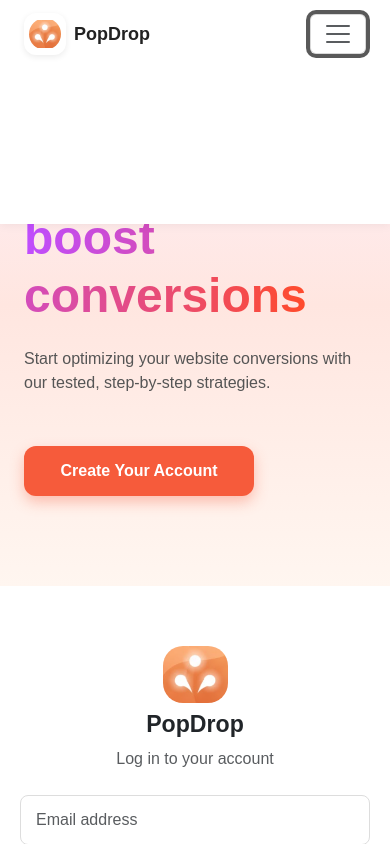
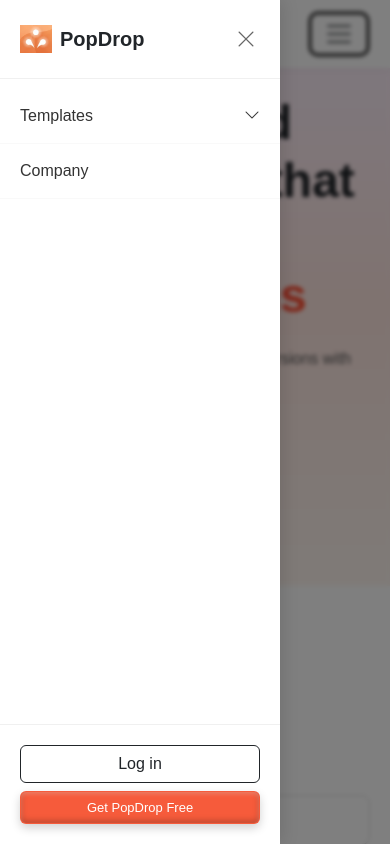
Before and after one commit to sureshdulupolai/PopDrop, a React (Vite) app in the folder frontend/: page /login in a window 390 px wide. Both pictures are taken after a click on the button 338 px from the left and 34 px from the top of the page. Shown: the top 844 px of the page. Built offline with nearby package versions, Linux system fonts and the light colour scheme.

Commit message:
adding updates on customize navbar

```diff
--- a/frontend/src/components/Navbar/Navbar.css
+++ b/frontend/src/components/Navbar/Navbar.css
@@ -12,7 +12,7 @@
   height: 42px;
   background: #fff;
   border-radius: 12px;
-  box-shadow: 0 2px 6px rgba(0,0,0,0.08);
+  box-shadow: 0 2px 6px rgba(0, 0, 0, 0.08);
   display: flex;
   align-items: center;
   justify-content: center;
@@ -84,22 +84,224 @@
   background: #e14c2f !important;
 }
 
-/* Mobile Responsive */
+/* Mobile Responsive (Old styles removed, new sidebar logic below) */
 @media (max-width: 992px) {
-  .left-menu {
-    margin-left: 0;
+  /* Sidebar Logic handles layout now */
 }
 
-  .navbar-nav {
-    margin-top: 15px;
-    gap: 10px;
+/* ===== Templates Dropdown (Restored) ===== */
+.custom-dropdown {
+  position: relative;
 }
 
-  .right-buttons {
-    margin-left: 0 !important;
+.dropdown-btn {
+  background: none;
+  border: none;
+  color: #555;
+  font-size: 15px;
+  cursor: pointer;
 }
+
+.custom-dropdown-menu {
+  position: absolute;
+  top: 140%;
+  left: 0;
+  width: 300px;
+  background: #fff;
+  border-radius: 14px;
+  padding: 10px;
+  box-shadow: 0 20px 40px rgba(0, 0, 0, 0.15);
+  opacity: 0;
+  visibility: hidden;
+  transform: translateY(10px);
+  transition: all 0.25s ease;
+  z-index: 9999;
+}
+
+/* Open state */
+.custom-dropdown.open .custom-dropdown-menu {
+  opacity: 1;
+  visibility: visible;
+  transform: translateY(0);
+}
+
+/* Items */
+.custom-dropdown-menu .dropdown-item {
+  display: flex;
+  gap: 10px;
+  padding: 6px 10px;
+  border-radius: 10px;
+  transition: 0.2s;
+}
+
+.custom-dropdown-menu .dropdown-item i {
+  font-size: 22px;
+  color: #f65b3b;
+}
+
+.custom-dropdown-menu .dropdown-item strong {
+  font-size: 14px;
+}
+
+.custom-dropdown-menu .dropdown-item span {
+  font-size: 12px;
+  color: #6b7280;
+}
+
+.custom-dropdown-menu .dropdown-item:hover {
+  background: #f8fafc;
+}
+
+.content-div {
+  position: relative;
+  top: 3px;
 }
 
 body {
   padding-top: 85px;
 }
+
+/* =========================================
+   📱 MOBILE SIDEBAR STYLES
+   ========================================= */
+
+/* Overlay */
+.mobile-overlay {
+  position: fixed;
+  top: 0;
+  left: 0;
+  width: 100%;
+  height: 100%;
+  background: rgba(0, 0, 0, 0.5);
+  backdrop-filter: blur(2px);
+  z-index: 10000;
+  opacity: 0;
+  visibility: hidden;
+  transition: all 0.3s ease;
+}
+
+.mobile-overlay.show {
+  opacity: 1;
+  visibility: visible;
+}
+
+/* Sidebar Drawer */
+.mobile-sidebar {
+  position: fixed;
+  top: 0;
+  left: 0;
+  width: 280px;
+  height: 100vh;
+  background: #ffffff;
+  z-index: 10001;
+  transform: translateX(-100%);
+  transition: transform 0.3s cubic-bezier(0.4, 0, 0.2, 1);
+  box-shadow: 4px 0 15px rgba(0, 0, 0, 0.1);
+  display: flex;
+  flex-direction: column;
+}
+
+.mobile-sidebar.open {
+  transform: translateX(0);
+}
+
+/* Header */
+.sidebar-header {
+  padding: 20px;
+  display: flex;
+  align-items: center;
+  justify-content: space-between;
+  border-bottom: 1px solid #f0f0f0;
+}
+
+.close-btn {
+  background: none;
+  border: none;
+  font-size: 20px;
+  color: #666;
+  cursor: pointer;
+  padding: 4px;
+}
+
+/* Content */
+.sidebar-content {
+  flex: 1;
+  overflow-y: auto;
+  padding: 10px 0;
+}
+
+.sidebar-menu {
+  list-style: none;
+  padding: 0;
+  margin: 0;
+}
+
+.sidebar-item {
+  border-bottom: 1px solid #f9f9f9;
+}
+
+.sidebar-link {
+  padding: 15px 20px;
+  display: block;
+  color: #333;
+  font-weight: 500;
+  font-size: 16px;
+  text-decoration: none;
+  cursor: pointer;
+}
+
+.sidebar-link:hover {
+  background: #fafafa;
+  color: #000;
+}
+
+/* Templates Accordion */
+.mobile-accordion {
+  max-height: 0;
+  overflow: hidden;
+  transition: max-height 0.3s ease-out;
+  background: #fcfcfc;
+}
+
+.mobile-accordion.expanded {
+  max-height: 300px;
+  /* enough for 4 items */
+  border-top: 1px solid #f0f0f0;
+  border-bottom: 1px solid #f0f0f0;
+}
+
+.mobile-accordion .sub-item {
+  padding: 12px 20px 12px 35px;
+  font-size: 14px;
+  color: #555;
+  cursor: pointer;
+}
+
+.mobile-accordion .sub-item:hover {
+  background: #f0f0f0;
+  color: #000;
+}
+
+.transition-icon {
+  transition: transform 0.3s ease;
+}
+
+.rotate-180 {
+  transform: rotate(180deg);
+}
+
+/* Footer */
+.sidebar-footer {
+  padding: 20px;
+  border-top: 1px solid #f0f0f0;
+  background: #fff;
+}
+
+/* Hide Sidebar on Desktop */
+@media (min-width: 992px) {
+
+  .mobile-sidebar,
+  .mobile-overlay {
+    display: none !important;
+  }
+}
--- a/frontend/src/components/Navbar/Navbar.jsx
+++ b/frontend/src/components/Navbar/Navbar.jsx
@@ -1,5 +1,5 @@
 import { useNavigate, Link } from "react-router-dom";
-import { useState } from "react";
+import { useState, useEffect } from "react";
 import logo from "../../assets/logo.png";
 import "bootstrap-icons/font/bootstrap-icons.css";
 import "./Navbar.css";
@@ -7,7 +7,33 @@
 export default function Navbar({ isLoggedIn, onLogout, userRole }) {
   const navigate = useNavigate();
   const [showTemplates, setShowTemplates] = useState(false);
-  // console.log(userRole);
+
+  // 📱 Mobile Sidebar State
+  const [isSidebarOpen, setIsSidebarOpen] = useState(false);
+  const [isMobileTemplatesOpen, setIsMobileTemplatesOpen] = useState(false);
+
+  // 🔒 Lock Body Scroll when Sidebar is Open
+  useEffect(() => {
+    if (isSidebarOpen) {
+      document.body.style.overflow = "hidden";
+    } else {
+      document.body.style.overflow = "unset";
+    }
+    return () => {
+      document.body.style.overflow = "unset";
+    };
+  }, [isSidebarOpen]);
+
+  const closeSidebar = () => {
+    setIsSidebarOpen(false);
+    setIsMobileTemplatesOpen(false); // Reset accordion
+  };
+
+  const handleMobileLinkClick = (path) => {
+    navigate(path);
+    closeSidebar();
+  };
+
   return (
     <>
       <nav className="navbar navbar-expand-lg custom-navbar fixed-top">
@@ -21,17 +47,17 @@
             <span className="fw-semibold brand-name">PopDrop</span>
           </Link>
 
-          {/* Mobile Toggle */}
+          {/* 🍔 Mobile Hamburger (Custom Click) */}
           <button
-            className="navbar-toggler"
+            className="navbar-toggler border-0"
             type="button"
-            data-bs-toggle="collapse"
-            data-bs-target="#popdropNav"
+            onClick={() => setIsSidebarOpen(true)}
           >
             <span className="navbar-toggler-icon"></span>
           </button>
 
-          <div className="collapse navbar-collapse" id="popdropNav">
+          {/* 🖥️ Desktop Menu (Hidden on Mobile) */}
+          <div className="collapse navbar-collapse d-none d-lg-block" id="popdropNav">
 
             {/* Left Menu */}
             <ul className="navbar-nav left-menu gap-lg-4 align-items-lg-center">
@@ -132,77 +158,114 @@
         </div>
       </nav>
 
-      <style>
-        {`
-/* ===== Templates Dropdown ===== */
-.custom-dropdown {
-  position: relative;
-}
+      {/* 📱 Mobile Sidebar Overlay */}
+      <div
+        className={`mobile-overlay ${isSidebarOpen ? "show" : ""}`}
+        onClick={closeSidebar}
+      ></div>
 
-.dropdown-btn {
-  background: none;
-  border: none;
-  color: #555;
-  font-size: 15px;
-  cursor: pointer;
-}
+      {/* 📱 Mobile Sidebar Drawer */}
+      <div className={`mobile-sidebar ${isSidebarOpen ? "open" : ""}`}>
 
-.custom-dropdown-menu {
-  position: absolute;
-  top: 140%;
-  left: 0;
-  width: 300px;
-  background: #fff;
-  border-radius: 14px;
-  padding: 10px;
-  box-shadow: 0 20px 40px rgba(0,0,0,0.15);
-  opacity: 0;
-  visibility: hidden;
-  transform: translateY(10px);
-  transition: all 0.25s ease;
-  z-index: 9999;
-}
+        {/* Header */}
+        <div className="sidebar-header">
+          <div className="d-flex align-items-center gap-2">
+            <img src={logo} alt="PopDrop" width="32" />
+            <span className="fw-bold fs-5">PopDrop</span>
+          </div>
+          <button className="close-btn" onClick={closeSidebar}>
+            <i className="bi bi-x-lg"></i>
+          </button>
+        </div>
 
-/* Open state */
-.custom-dropdown.open .custom-dropdown-menu {
-  opacity: 1;
-  visibility: visible;
-  transform: translateY(0);
-}
+        {/* Scrollable Content */}
+        <div className="sidebar-content">
 
-/* Items */
-.custom-dropdown-menu .dropdown-item {
-  display: flex;
-  gap: 10px;
-  padding: 6px 10px;
-  border-radius: 10px;
-  transition: 0.2s;
-}
+          <ul className="sidebar-menu">
 
-.custom-dropdown-menu .dropdown-item i {
-  font-size: 22px;
-  color: #f65b3b;
-}
+            {/* Templates Accordion */}
+            <li className="sidebar-item">
+              <div
+                className="sidebar-link d-flex justify-content-between align-items-center"
+                onClick={() => setIsMobileTemplatesOpen(!isMobileTemplatesOpen)}
+              >
+                <span>Templates</span>
+                <i className={`bi bi-chevron-down transition-icon ${isMobileTemplatesOpen ? "rotate-180" : ""}`}></i>
+              </div>
 
-.custom-dropdown-menu .dropdown-item strong {
-  font-size: 14px;
-}
+              {/* Accordion Body */}
+              <div className={`mobile-accordion ${isMobileTemplatesOpen ? "expanded" : ""}`}>
+                <div onClick={() => handleMobileLinkClick("/templates/gallery")} className="sub-item">
+                  <i className="bi bi-code-slash me-2"></i> Gallery
+                </div>
 
-.custom-dropdown-menu .dropdown-item span {
-  font-size: 12px;
-  color: #6b7280;
-}
+                {isLoggedIn && (userRole === "designer" || userRole === "developer") && (
+                  <div onClick={() => handleMobileLinkClick("/templates/upload")} className="sub-item">
+                    <i className="bi bi-cloud-upload me-2"></i> Upload
+                  </div>
+                )}
 
-.custom-dropdown-menu .dropdown-item:hover {
-  background: #f8fafc;
-  // transform: translateX(4px);
-}
-.content-div{
-position: relative;
-top: 3px;
-}
-        `}
-      </style>
+                <div onClick={() => handleMobileLinkClick("/template/subscriptions")} className="sub-item">
+                  <i className="bi bi-credit-card me-2"></i> Subscription
+                </div>
+
+                {isLoggedIn && (userRole === "designer" || userRole === "developer") && (
+                  <div onClick={() => handleMobileLinkClick("/my/templates")} className="sub-item">
+                    <i className="bi bi-person-circle me-2"></i> My Profile
+                  </div>
+                )}
+              </div>
+            </li>
+
+            <li className="sidebar-item">
+              <div className="sidebar-link" onClick={() => handleMobileLinkClick("/company")}>
+                Company
+              </div>
+            </li>
+
+            {isLoggedIn && (
+              <>
+                <li className="sidebar-item">
+                  <div className="sidebar-link" onClick={() => handleMobileLinkClick("/review")}>
+                    Review
+                  </div>
+                </li>
+                <li className="sidebar-item">
+                  <div className="sidebar-link" onClick={() => handleMobileLinkClick("/contact-us")}>
+                    Contact
+                  </div>
+                </li>
+              </>
+            )}
+          </ul>
+
+        </div>
+
+        {/* Footer */}
+        <div className="sidebar-footer">
+          {!isLoggedIn ? (
+            <div className="d-flex flex-column gap-2">
+              <button className="btn btn-outline-dark w-100" onClick={() => handleMobileLinkClick("/login")}>
+                Log in
+              </button>
+              <button className="btn get-btn w-100" onClick={() => handleMobileLinkClick("/signup")}>
+                Get PopDrop Free
+              </button>
+            </div>
+          ) : (
+            <div className="d-flex align-items-center justify-content-between">
+              <button className="btn d-flex align-items-center gap-2" onClick={() => handleMobileLinkClick("/profile")}>
+                <i className="bi bi-person-circle fs-4"></i>
+                <span>My Profile</span>
+              </button>
+              <button className="btn text-danger" onClick={onLogout}>
+                <i className="bi bi-box-arrow-right fs-4"></i>
+              </button>
+            </div>
+          )}
+        </div>
+
+      </div>
     </>
   );
 }
```
Also changed, not shown: 1 other file (tests, documents, lock files or other folders). Lines whose indentation alone changed are shown as unchanged.
